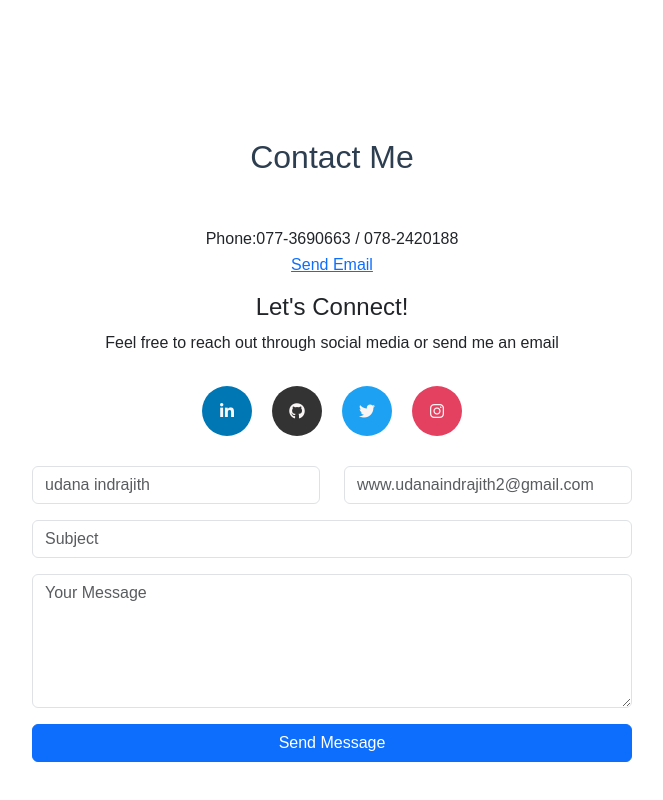
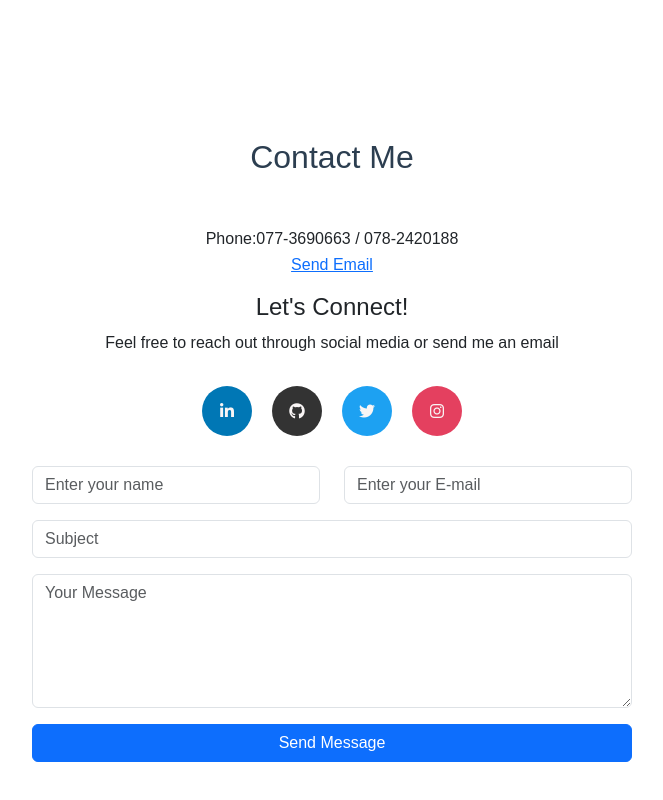
Before and after one commit to udanaindrajith/myportfolio, a plain HTML site: page index.html in a window 1280 px wide. Shown: the part 2814-3614 px from the top of the page, without its empty margins (308-971 px from the left). Drawn offline with nearby package versions, Linux system fonts and the light colour scheme.

Commit message:
Update index.html

```diff
--- a/index.html
+++ b/index.html
@@ -437,10 +437,10 @@
         <form class="contact-form" id="contactForm">
             <div class="row">
                 <div class="col-md-6">
-                    <input type="text" class="form-control" id="name" placeholder="udana indrajith" required>
+                    <input type="text" class="form-control" id="name" placeholder="Enter your name" required>
                 </div>
                 <div class="col-md-6">
-                    <input type="email" class="form-control" id="email" placeholder="www.udanaindrajith2@gmail.com" required>
+                    <input type="email" class="form-control" id="email" placeholder="Enter your E-mail" required>
                 </div>
             </div>
             <div class="mb-3">
```
